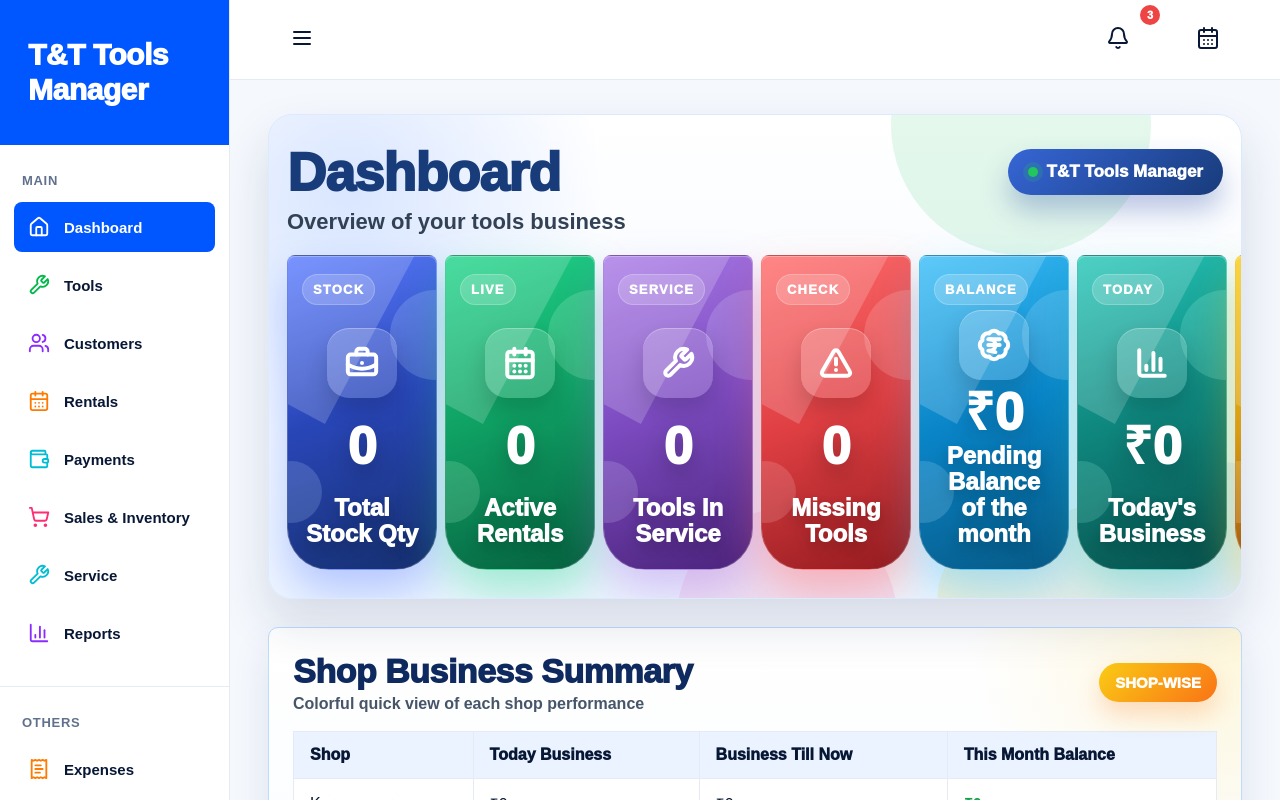
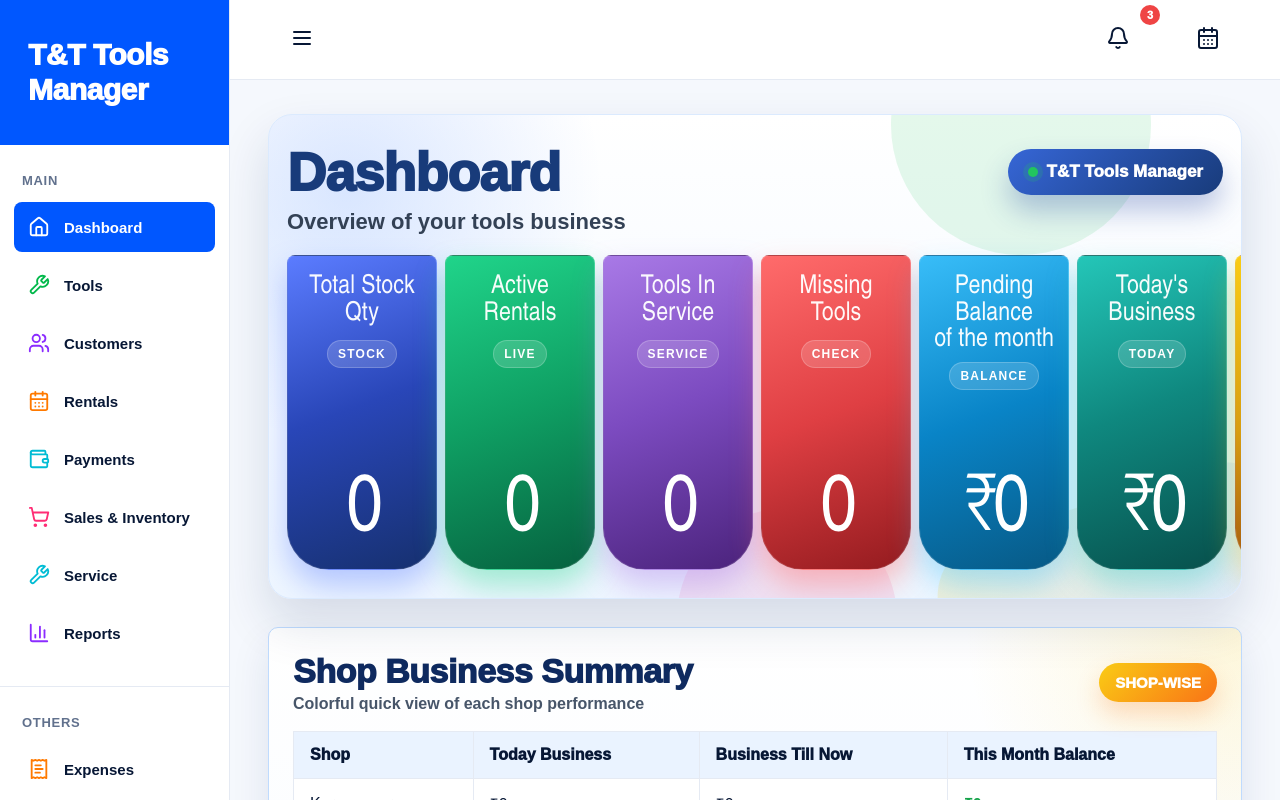
Before and after one commit to nkbinu-code/tt-tools-manager, a Next.js app: page / in a window 1280 px wide. Shown: the top 800 px of the page. Built offline with nearby package versions, Linux system fonts and the light colour scheme; no server answers; the database is empty.

Commit message:
Update dashboard design

```diff
--- a/app/page.tsx
+++ b/app/page.tsx
@@ -275,7 +275,7 @@ export default async function Dashboard() {
   );
 }
 
-function DashboardStripCard({ title, value, icon: Icon, gradient, glow, dot, accent }: any) {
+function DashboardStripCard({ title, value, gradient, glow, dot, accent }: any) {
   return (
     <div
       style={{
@@ -283,31 +283,24 @@ function DashboardStripCard({ title, value, icon: Icon, gradient, glow, dot, acc
         borderRadius: "8px 8px 42px 42px",
         padding: "18px 14px 22px",
         background: gradient,
-        boxShadow: `0 22px 44px ${glow}, inset 0 1px 0 rgba(255,255,255,0.28)`,
+        boxShadow: `0 16px 30px ${glow}`,
         color: "#ffffff",
         display: "flex",
         flexDirection: "column",
         alignItems: "center",
-        justifyContent: "space-between",
+        justifyContent: "flex-start",
         textAlign: "center",
         position: "relative",
         overflow: "hidden",
-        border: "1px solid rgba(255,255,255,0.22)",
+        border: "1px solid rgba(255,255,255,0.14)",
       }}
     >
-      <div style={cardShineStyle} />
-      <div style={{ ...cardCircleOneStyle, background: dot }} />
-      <div style={{ ...cardCircleTwoStyle, background: dot }} />
+
+      <div style={captionStyle}>{title}</div>
 
       <div style={cardAccentPillStyle}>{accent}</div>
 
-      <div style={iconBoxStyle}>
-        <Icon size={34} strokeWidth={2.8} color="#ffffff" />
-      </div>
-
       <div style={valueStyle}>{value}</div>
-
-      <div style={captionStyle}>{title}</div>
     </div>
   );
 }
@@ -413,84 +406,55 @@ const cardStripStyle: any = {
   alignItems: "stretch",
 };
 
-const cardShineStyle: any = {
-  position: "absolute",
-  left: -55,
-  top: -85,
-  width: 155,
-  height: 230,
-  transform: "rotate(28deg)",
-  background: "rgba(255,255,255,0.18)",
-};
 
-const cardCircleOneStyle: any = {
-  position: "absolute",
-  width: 90,
-  height: 90,
-  right: -44,
-  top: 34,
-  borderRadius: "50%",
-  opacity: 0.2,
-};
 
-const cardCircleTwoStyle: any = {
-  position: "absolute",
-  width: 62,
-  height: 62,
-  left: -28,
-  bottom: 46,
-  borderRadius: "50%",
-  opacity: 0.18,
-};
 
 const cardAccentPillStyle: any = {
   position: "relative",
   zIndex: 1,
-  alignSelf: "flex-start",
-  fontSize: 13,
+  alignSelf: "center",
+  fontSize: 12,
   lineHeight: 1,
   letterSpacing: 1.2,
-  fontWeight: 1000,
+  fontWeight: 900,
   color: "#ffffff",
-  background: "rgba(255,255,255,0.18)",
-  border: "1px solid rgba(255,255,255,0.22)",
+  background: "rgba(255,255,255,0.16)",
+  border: "1px solid rgba(255,255,255,0.20)",
   borderRadius: 999,
-  padding: "8px 10px",
+  padding: "7px 10px",
+  marginTop: 8,
 };
 
-const iconBoxStyle: any = {
-  position: "relative",
-  zIndex: 1,
-  width: 70,
-  height: 70,
-  borderRadius: 22,
-  display: "flex",
-  alignItems: "center",
-  justifyContent: "center",
-  background: "rgba(255,255,255,0.18)",
-  boxShadow: "inset 0 1px 0 rgba(255,255,255,0.28), 0 12px 22px rgba(0,0,0,0.16)",
-};
 
 const valueStyle: any = {
   position: "relative",
   zIndex: 1,
-  fontSize: 52,
-  lineHeight: 1,
-  fontWeight: 1000,
+  fontFamily: '"Simplifica", "Arial Narrow", "Roboto Condensed", "Segoe UI Light", sans-serif',
+  fontSize: "clamp(76px, 6.2vw, 110px)",
+  lineHeight: 0.86,
+  fontWeight: 100,
+  letterSpacing: -5,
   color: "#ffffff",
-  textShadow: "0 10px 22px rgba(0,0,0,0.22)",
   wordBreak: "break-word",
+  marginTop: "auto",
+  marginBottom: 0,
 };
 
 const captionStyle: any = {
   position: "relative",
   zIndex: 1,
-  fontSize: 24,
-  lineHeight: 1.08,
-  fontWeight: 1000,
-  color: "#ffffff",
+  fontFamily: '"Simplifica", "Arial Narrow", "Roboto Condensed", "Segoe UI Light", sans-serif',
+  fontSize: 26,
+  lineHeight: 1.02,
+  fontWeight: 200,
+  letterSpacing: 0.1,
+  color: "rgba(255,255,255,0.96)",
   whiteSpace: "pre-line",
-  textShadow: "0 6px 14px rgba(0,0,0,0.22)",
+  minHeight: 58,
+  display: "flex",
+  alignItems: "flex-start",
+  justifyContent: "center",
+  textAlign: "center",
 };
 
 const sectionTitleStyle: any = {
```
